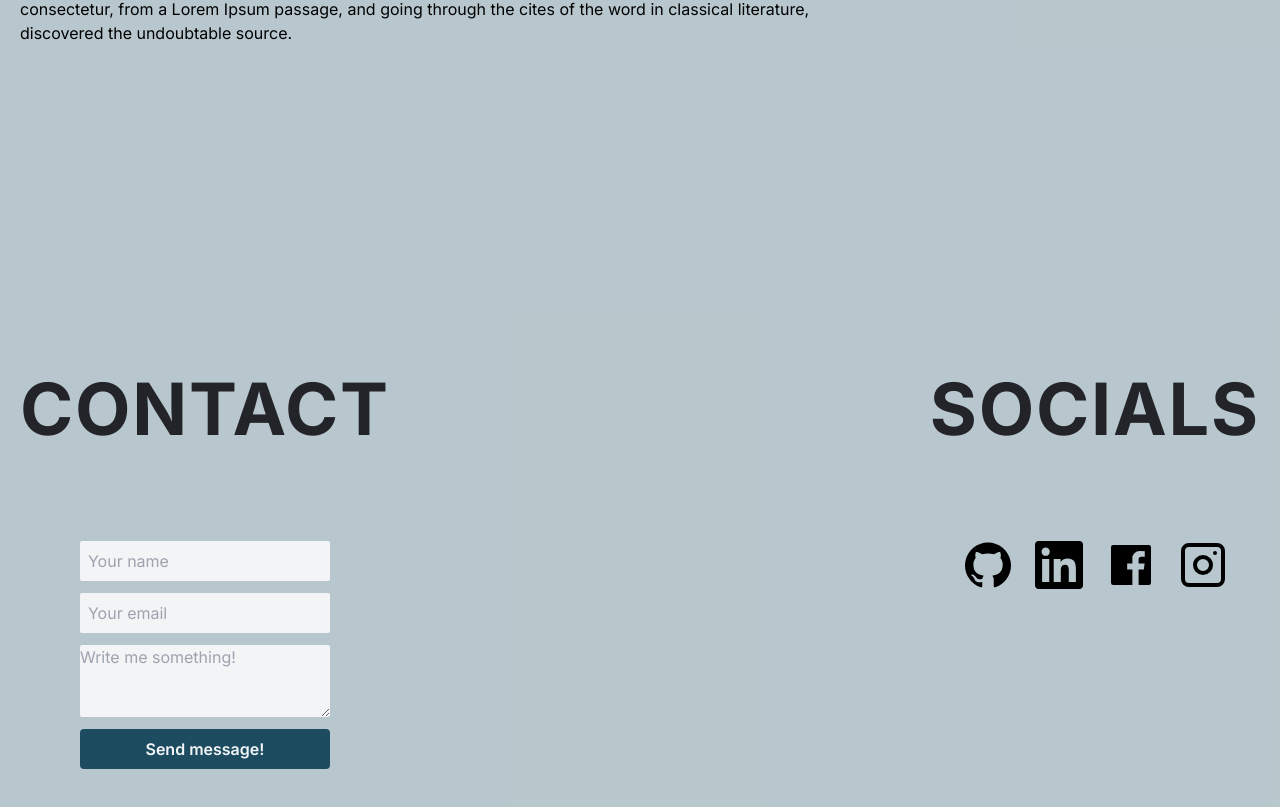
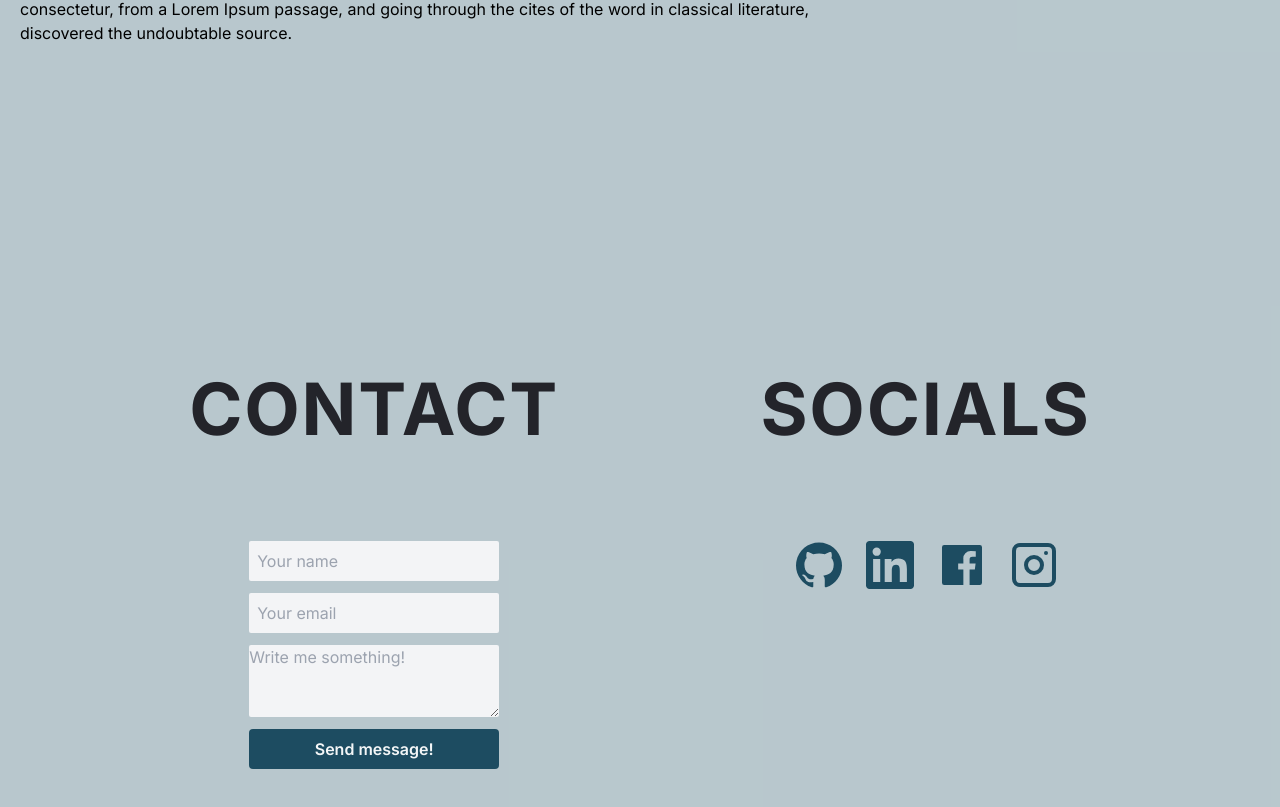
Before and after one commit to Mim-Sky/portfolio-2.0-main, a Next.js app: page / in a window 1280 px wide. Shown: the part 2235-3042 px from the top of the page. Built offline with nearby package versions, Linux system fonts and the light colour scheme.

Commit message:
Hero text positioned changed social button colours simplified elements structure in contact section

```diff
--- a/src/components/Form/form.jsx
+++ b/src/components/Form/form.jsx
@@ -7,7 +7,7 @@ function Form() {
     return <Button href="#">Message sent, thank you!</Button>;
   }
   return (
-    <form className="flex flex-col gap-3 " onSubmit={handleSubmit}>
+    <form className="flex flex-col gap-3" onSubmit={handleSubmit}>
       <input className="p-2 bg-gray-100 rounded-sm " type="text" name="name" id="name" placeholder="Your name" />
       <input className="p-2 bg-gray-100 rounded-sm" id="email" type="email" name="email" placeholder="Your email" />
       <textarea className="bg-gray-100 rounded-sm" rows="3" name="message" id="message" placeholder="Write me something!" ></textarea>
--- a/src/components/Icons/Insta.jsx
+++ b/src/components/Icons/Insta.jsx
@@ -1,5 +1,5 @@
 import React from 'react';
 
 export default function Instagram(props) {
-	return (<svg xmlns="http://www.w3.org/2000/svg" width="3rem" height="3rem" viewBox="0 0 24 24" {...props}><g fill="currentColor"><path fillRule="evenodd" d="M12 7a5 5 0 1 0 0 10a5 5 0 0 0 0-10m-3 5a3 3 0 1 0 6 0a3 3 0 0 0-6 0" clipRule="evenodd"></path><path d="M18 5a1 1 0 1 0 0 2a1 1 0 0 0 0-2"></path><path fillRule="evenodd" d="M5 1a4 4 0 0 0-4 4v14a4 4 0 0 0 4 4h14a4 4 0 0 0 4-4V5a4 4 0 0 0-4-4zm14 2H5a2 2 0 0 0-2 2v14a2 2 0 0 0 2 2h14a2 2 0 0 0 2-2V5a2 2 0 0 0-2-2" clipRule="evenodd"></path></g></svg>);
+	return (<svg xmlns="http://www.w3.org/2000/svg" width="3rem" height="3rem" viewBox="0 0 24 24" {...props}><g fill="currentColor" className='text-button_teal hover:text-button_teal/70 duration-200 ease-in-out'><path fillRule="evenodd" d="M12 7a5 5 0 1 0 0 10a5 5 0 0 0 0-10m-3 5a3 3 0 1 0 6 0a3 3 0 0 0-6 0" clipRule="evenodd"></path><path d="M18 5a1 1 0 1 0 0 2a1 1 0 0 0 0-2"></path><path fillRule="evenodd" d="M5 1a4 4 0 0 0-4 4v14a4 4 0 0 0 4 4h14a4 4 0 0 0 4-4V5a4 4 0 0 0-4-4zm14 2H5a2 2 0 0 0-2 2v14a2 2 0 0 0 2 2h14a2 2 0 0 0 2-2V5a2 2 0 0 0-2-2" clipRule="evenodd"></path></g></svg>);
 }
--- a/src/components/Icons/OcticonMarkGithub24.jsx
+++ b/src/components/Icons/OcticonMarkGithub24.jsx
@@ -1,5 +1,5 @@
 import React from 'react';
 
 export default function Github(props) {
-	return (<svg xmlns="http://www.w3.org/2000/svg" width="3rem" height="3rem" viewBox="0 0 24 24" {...props}><path fill="currentColor" d="M12.5.75C6.146.75 1 5.896 1 12.25c0 5.089 3.292 9.387 7.863 10.91c.575.101.79-.244.79-.546c0-.273-.014-1.178-.014-2.142c-2.889.532-3.636-.704-3.866-1.35c-.13-.331-.69-1.352-1.18-1.625c-.402-.216-.977-.748-.014-.762c.906-.014 1.553.834 1.769 1.179c1.035 1.74 2.688 1.25 3.349.948c.1-.747.402-1.25.733-1.538c-2.559-.287-5.232-1.279-5.232-5.678c0-1.25.445-2.285 1.178-3.09c-.115-.288-.517-1.467.115-3.048c0 0 .963-.302 3.163 1.179c.92-.259 1.897-.388 2.875-.388c.977 0 1.955.13 2.875.388c2.2-1.495 3.162-1.179 3.162-1.179c.633 1.581.23 2.76.115 3.048c.733.805 1.179 1.825 1.179 3.09c0 4.413-2.688 5.39-5.247 5.678c.417.36.776 1.05.776 2.128c0 1.538-.014 2.774-.014 3.162c0 .302.216.662.79.547C20.709 21.637 24 17.324 24 12.25C24 5.896 18.854.75 12.5.75"></path></svg>);
+	return (<svg xmlns="http://www.w3.org/2000/svg" width="3rem" height="3rem" viewBox="0 0 24 24" {...props} className='text-button_teal hover:text-button_teal/70 duration-200 ease-in-out'><path fill="currentColor" d="M12.5.75C6.146.75 1 5.896 1 12.25c0 5.089 3.292 9.387 7.863 10.91c.575.101.79-.244.79-.546c0-.273-.014-1.178-.014-2.142c-2.889.532-3.636-.704-3.866-1.35c-.13-.331-.69-1.352-1.18-1.625c-.402-.216-.977-.748-.014-.762c.906-.014 1.553.834 1.769 1.179c1.035 1.74 2.688 1.25 3.349.948c.1-.747.402-1.25.733-1.538c-2.559-.287-5.232-1.279-5.232-5.678c0-1.25.445-2.285 1.178-3.09c-.115-.288-.517-1.467.115-3.048c0 0 .963-.302 3.163 1.179c.92-.259 1.897-.388 2.875-.388c.977 0 1.955.13 2.875.388c2.2-1.495 3.162-1.179 3.162-1.179c.633 1.581.23 2.76.115 3.048c.733.805 1.179 1.825 1.179 3.09c0 4.413-2.688 5.39-5.247 5.678c.417.36.776 1.05.776 2.128c0 1.538-.014 2.774-.014 3.162c0 .302.216.662.79.547C20.709 21.637 24 17.324 24 12.25C24 5.896 18.854.75 12.5.75"></path></svg>);
 }
--- a/src/components/Icons/faceBook.jsx
+++ b/src/components/Icons/faceBook.jsx
@@ -1,5 +1,16 @@
 import React from 'react';
 
 export default function Facebook(props) {
-	return (<svg xmlns="http://www.w3.org/2000/svg" width="3rem" height="3rem" viewBox="0 0 24 24" {...props}><path fill="currentColor" d="M20.9 2H3.1A1.1 1.1 0 0 0 2 3.1v17.8A1.1 1.1 0 0 0 3.1 22h9.58v-7.75h-2.6v-3h2.6V9a3.64 3.64 0 0 1 3.88-4a20.26 20.26 0 0 1 2.33.12v2.7H17.3c-1.26 0-1.5.6-1.5 1.47v1.93h3l-.39 3H15.8V22h5.1a1.1 1.1 0 0 0 1.1-1.1V3.1A1.1 1.1 0 0 0 20.9 2"></path></svg>);
+	return (
+	<svg
+		xmlns="http://www.w3.org/2000/svg"
+		width="3rem"
+		height="3rem"
+		viewBox="0 0 24 24" {...props}
+		className='text-button_teal hover:text-button_teal/70 duration-200 ease-in-out'>
+		<path
+			fill="currentColor"
+			d="M20.9 2H3.1A1.1 1.1 0 0 0 2 3.1v17.8A1.1 1.1 0 0 0 3.1 22h9.58v-7.75h-2.6v-3h2.6V9a3.64 3.64 0 0 1 3.88-4a20.26 20.26 0 0 1 2.33.12v2.7H17.3c-1.26 0-1.5.6-1.5 1.47v1.93h3l-.39 3H15.8V22h5.1a1.1 1.1 0 0 0 1.1-1.1V3.1A1.1 1.1 0 0 0 20.9 2">
+		</path>
+	</svg>);
 }
--- a/src/components/Icons/linkedIn.jsx
+++ b/src/components/Icons/linkedIn.jsx
@@ -1,5 +1,5 @@
 import React from 'react';
 
 export default function Linkedin(props) {
-	return (<svg xmlns="http://www.w3.org/2000/svg" width="3rem" height="3rem" viewBox="0 0 24 24" {...props}><path fill="currentColor" d="M20.447 20.452h-3.554v-5.569c0-1.328-.027-3.037-1.852-3.037c-1.853 0-2.136 1.445-2.136 2.939v5.667H9.351V9h3.414v1.561h.046c.477-.9 1.637-1.85 3.37-1.85c3.601 0 4.267 2.37 4.267 5.455v6.286zM5.337 7.433a2.06 2.06 0 0 1-2.063-2.065a2.064 2.064 0 1 1 2.063 2.065m1.782 13.019H3.555V9h3.564zM22.225 0H1.771C.792 0 0 .774 0 1.729v20.542C0 23.227.792 24 1.771 24h20.451C23.2 24 24 23.227 24 22.271V1.729C24 .774 23.2 0 22.222 0z"></path></svg>);
+	return (<svg xmlns="http://www.w3.org/2000/svg" width="3rem" height="3rem" viewBox="0 0 24 24" {...props} className='text-button_teal hover:text-button_teal/70 duration-200 ease-in-out'><path fill="currentColor" d="M20.447 20.452h-3.554v-5.569c0-1.328-.027-3.037-1.852-3.037c-1.853 0-2.136 1.445-2.136 2.939v5.667H9.351V9h3.414v1.561h.046c.477-.9 1.637-1.85 3.37-1.85c3.601 0 4.267 2.37 4.267 5.455v6.286zM5.337 7.433a2.06 2.06 0 0 1-2.063-2.065a2.064 2.064 0 1 1 2.063 2.065m1.782 13.019H3.555V9h3.564zM22.225 0H1.771C.792 0 0 .774 0 1.729v20.542C0 23.227.792 24 1.771 24h20.451C23.2 24 24 23.227 24 22.271V1.729C24 .774 23.2 0 22.222 0z"></path></svg>);
 }
--- a/src/components/Templates/ContentGrid.jsx
+++ b/src/components/Templates/ContentGrid.jsx
@@ -7,8 +7,8 @@ import Facebook from "../Icons/faceBook";
 
 const ContentGrid = ({ title, contentComponent }) => {
   return (
-    <div className="md:h-screen p-5 flex justify-center bg-wave_blue/30">
-      <div className="md:flex md:justify-between md:container items-center gap">
+    <div className="flex justify-center bg-wave_blue/30 ">
+      <div className="h-full md:h-screen p-5 flex flex-col md:flex-row justify-evenly items-center gap-8 md:container">
         <div className="h-96 flex flex-col items-center">
           <h2 className="pb-10 md:pb-24 text-text_dark text-4xl md:text-5xl lg:text-6xl xl:text-7xl font-bold tracking-wide">
             {title}
--- a/src/components/Templates/ContentRightTitle.jsx
+++ b/src/components/Templates/ContentRightTitle.jsx
@@ -2,7 +2,7 @@
 const ContentRightTitle= ({ title, contentComponent }) => {
 
   return (
-  <section className="h-screen p-5 flex justify-center bg-wave_blue/30">
+  <section className="h-full md:h-screen p-5 flex justify-center bg-wave_blue/30">
     <div className="mt-8 flex flex-col md:flex lg:grid lg:grid-cols-[1fr_auto] gap-4 items-center container">
       <div className='order-2 lg:order-1'>
         {contentComponent}
```
